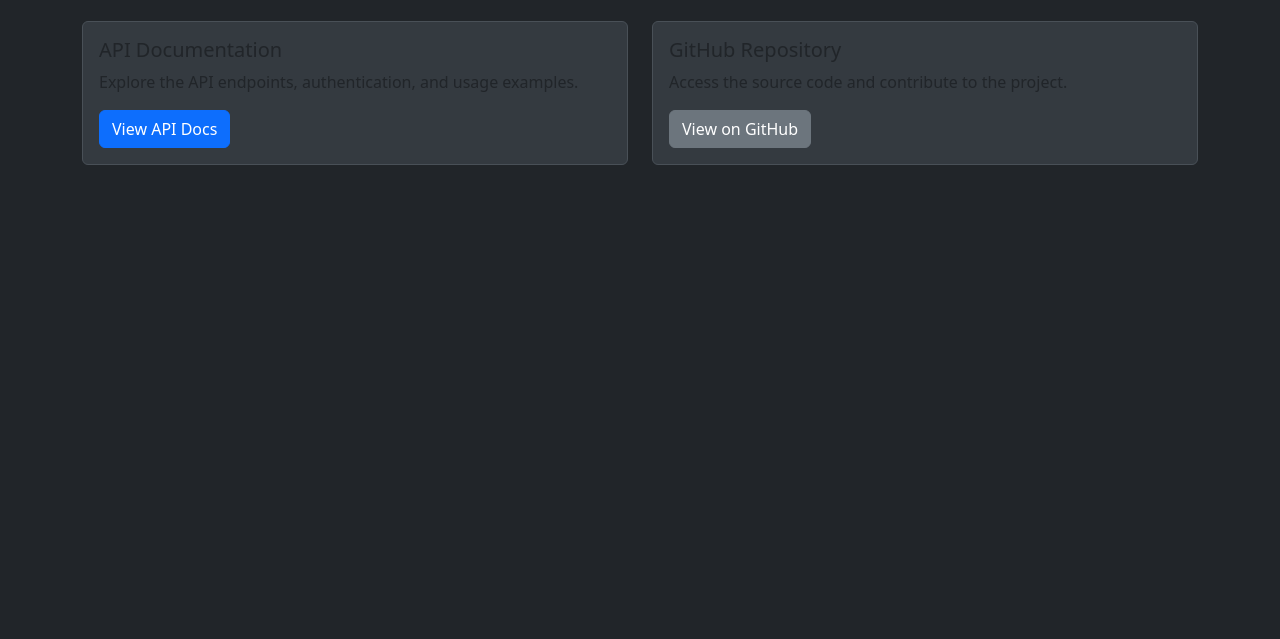
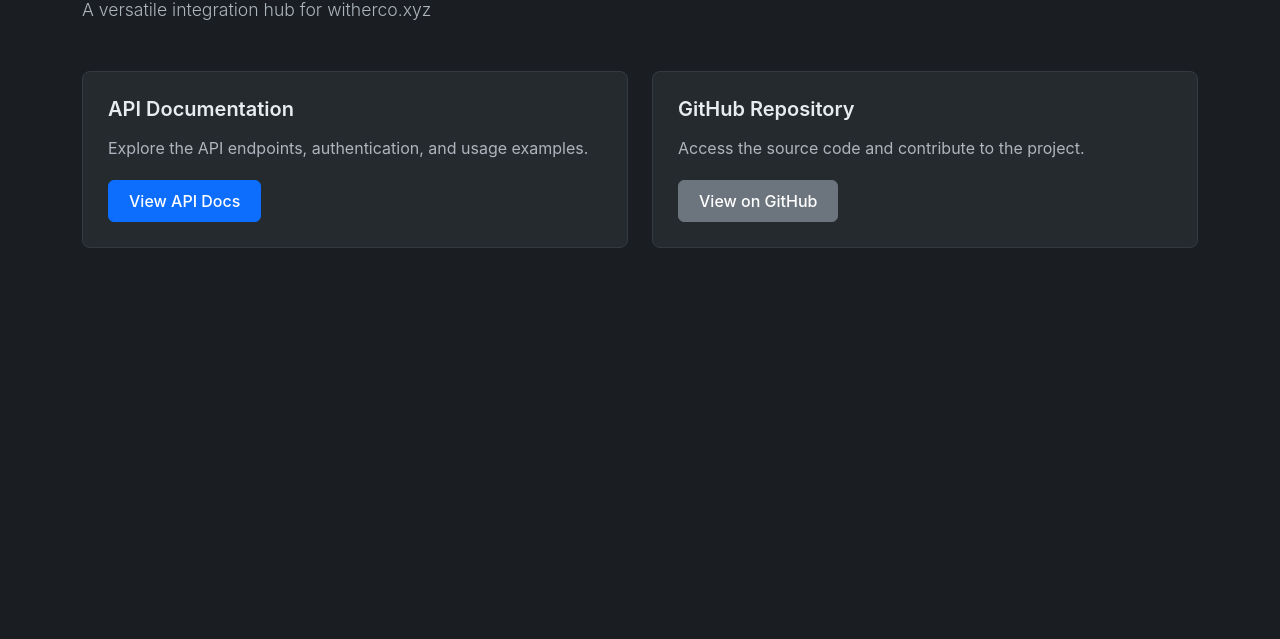
Before and after one commit to WitherCo/Wither-API, a plain HTML site: page index.html in a window 1280 px wide. Shown: the part 161-800 px from the top of the page. Drawn offline with nearby package versions, Linux system fonts and the light colour scheme.

Commit message:
Update index.html with proper styling

```diff
--- a/index.html
+++ b/index.html
@@ -7,20 +7,68 @@
     <link href="https://cdn.jsdelivr.net/npm/bootstrap@5.3.2/dist/css/bootstrap.min.css" rel="stylesheet">
     <style>
         body {
-            background-color: #212529;
-            color: #f8f9fa;
+            background-color: #1a1d21;
+            color: #e9ecef;
+            font-family: -apple-system, BlinkMacSystemFont, "Segoe UI", Roboto, Helvetica, Arial, sans-serif;
+        }
+        .container {
+            padding-top: 50px;
+            padding-bottom: 50px;
+        }
+        h1 {
+            font-weight: 600;
+            margin-bottom: 12px;
+        }
+        .lead {
+            margin-bottom: 40px;
+            color: #adb5bd;
+            font-size: 1.1rem;
         }
         .card {
-            background-color: #343a40;
-            border-color: #495057;
+            background-color: #252a2e;
+            border: 1px solid #343a40;
+            border-radius: 8px;
+            transition: transform 0.2s, box-shadow 0.2s;
+            margin-bottom: 20px;
+        }
+        .card:hover {
+            transform: translateY(-5px);
+            box-shadow: 0 10px 20px rgba(0, 0, 0, 0.2);
+        }
+        .card-body {
+            padding: 25px;
+        }
+        .card-title {
+            font-size: 1.25rem;
+            font-weight: 600;
+            color: #e9ecef;
+            margin-bottom: 15px;
+        }
+        .card-text {
+            color: #adb5bd;
+            margin-bottom: 20px;
+        }
+        .btn {
+            padding: 8px 20px;
+            border-radius: 6px;
+            font-weight: 500;
+            transition: all 0.2s;
         }
         .btn-primary {
             background-color: #0d6efd;
             border-color: #0d6efd;
         }
+        .btn-primary:hover {
+            background-color: #0b5ed7;
+            border-color: #0a58ca;
+        }
         .btn-secondary {
             background-color: #6c757d;
             border-color: #6c757d;
+        }
+        .btn-secondary:hover {
+            background-color: #5c636a;
+            border-color: #565e64;
         }
     </style>
 </head>
```
